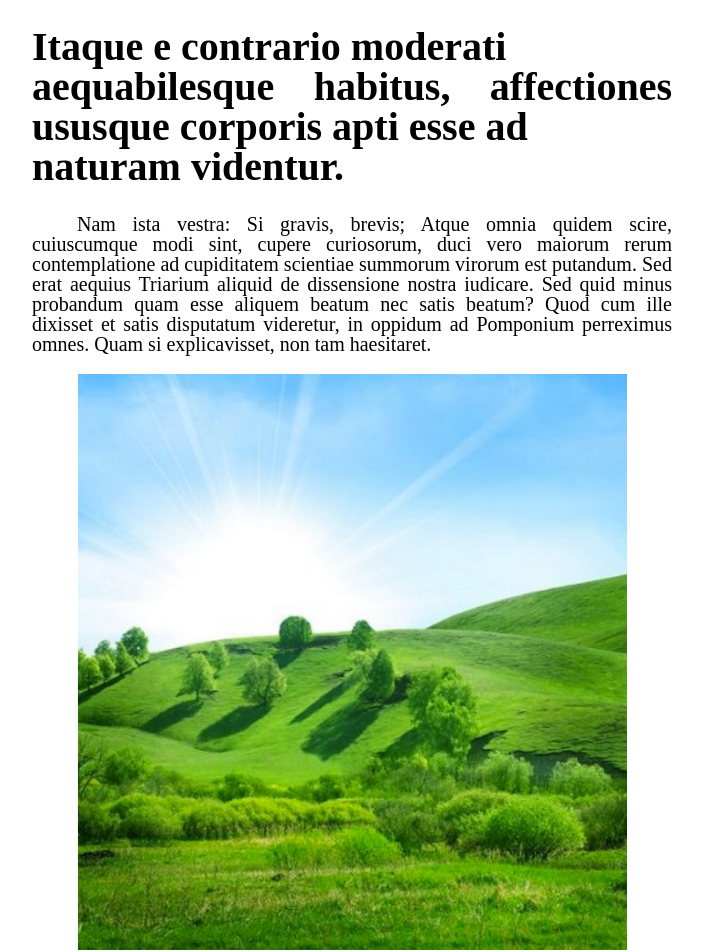
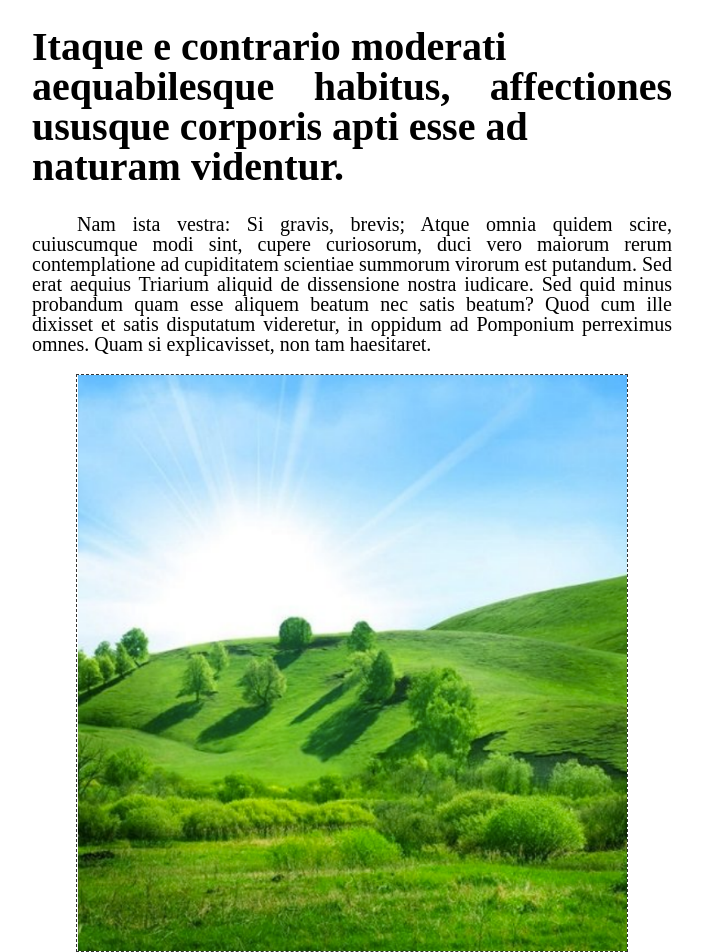
Before and after one commit to katerynaLopatkina/html, a plain HTML site: page index.html in a window 1280 px wide. Shown: the top 952 px of the page, without its empty margins (288-991 px from the left). Drawn offline with Linux system fonts and the light colour scheme; files whose address does not match are found by name.

Commit message:
Update index.html

```diff
--- a/index.html
+++ b/index.html
@@ -52,6 +52,7 @@
         img {
             margin: 16px auto;
             display: block;
+            border: 1px dashed #333;
         }
 
         #second_img {
```
